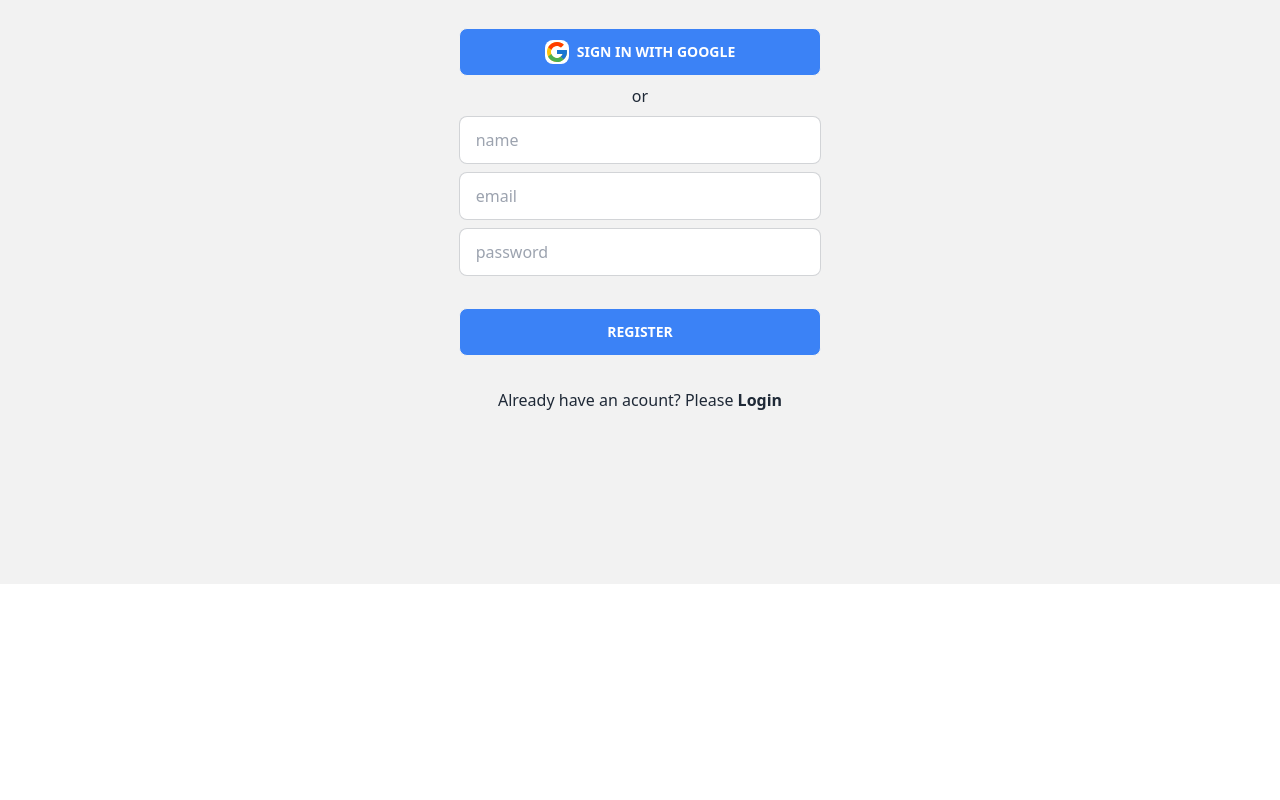
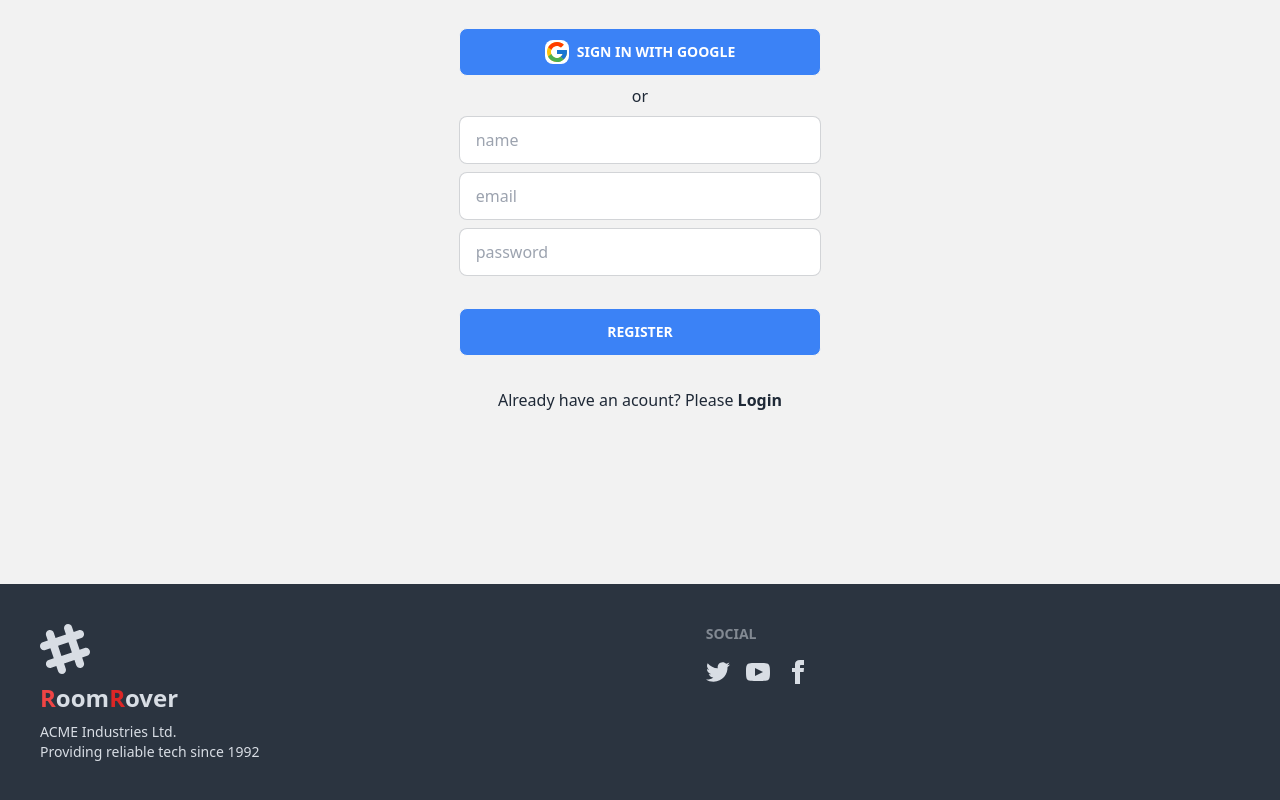
Before and after one commit to tazbir01/room-rover-client-side-ripo, a React (Vite) app: page /register in a window 1280 px wide. Shown: the part 280-1080 px from the top of the page. Before the commit the page ends 864 px from the top, so only its background shows below. Built offline with nearby package versions, Linux system fonts and the light colour scheme; no server answers.

Commit message:
deploy and added footer

```diff
--- /dev/null
+++ b/src/components/Footer/Footer.jsx
@@ -0,0 +1,23 @@
+import { Link } from "react-router-dom";
+
+const Footer = () => {
+    return (
+        <footer className="footer p-10 bg-neutral text-neutral-content">
+            <aside>
+                <svg width="50" height="50" viewBox="0 0 24 24" xmlns="http://www.w3.org/2000/svg" fillRule="evenodd" clipRule="evenodd" className="fill-current"><path d="M22.672 15.226l-2.432.811.841 2.515c.33 1.019-.209 2.127-1.23 2.456-1.15.325-2.148-.321-2.463-1.226l-.84-2.518-5.013 1.677.84 2.517c.391 1.203-.434 2.542-1.831 2.542-.88 0-1.601-.564-1.86-1.314l-.842-2.516-2.431.809c-1.135.328-2.145-.317-2.463-1.229-.329-1.018.211-2.127 1.231-2.456l2.432-.809-1.621-4.823-2.432.808c-1.355.384-2.558-.59-2.558-1.839 0-.817.509-1.582 1.327-1.846l2.433-.809-.842-2.515c-.33-1.02.211-2.129 1.232-2.458 1.02-.329 2.13.209 2.461 1.229l.842 2.515 5.011-1.677-.839-2.517c-.403-1.238.484-2.553 1.843-2.553.819 0 1.585.509 1.85 1.326l.841 2.517 2.431-.81c1.02-.33 2.131.211 2.461 1.229.332 1.018-.21 2.126-1.23 2.456l-2.433.809 1.622 4.823 2.433-.809c1.242-.401 2.557.484 2.557 1.838 0 .819-.51 1.583-1.328 1.847m-8.992-6.428l-5.01 1.675 1.619 4.828 5.011-1.674-1.62-4.829z"></path></svg>
+                <Link className="text-2xl font-bold"><span className="text-red-500">R</span>oom<span className="text-red-600">R</span>over</Link>
+                <p>ACME Industries Ltd.<br />Providing reliable tech since 1992</p>
+            </aside>
+            <nav>
+                <header className="footer-title">Social</header>
+                <div className="grid grid-flow-col gap-4">
+                    <a><svg xmlns="http://www.w3.org/2000/svg" width="24" height="24" viewBox="0 0 24 24" className="fill-current"><path d="M24 4.557c-.883.392-1.832.656-2.828.775 1.017-.609 1.798-1.574 2.165-2.724-.951.564-2.005.974-3.127 1.195-.897-.957-2.178-1.555-3.594-1.555-3.179 0-5.515 2.966-4.797 6.045-4.091-.205-7.719-2.165-10.148-5.144-1.29 2.213-.669 5.108 1.523 6.574-.806-.026-1.566-.247-2.229-.616-.054 2.281 1.581 4.415 3.949 4.89-.693.188-1.452.232-2.224.084.626 1.956 2.444 3.379 4.6 3.419-2.07 1.623-4.678 2.348-7.29 2.04 2.179 1.397 4.768 2.212 7.548 2.212 9.142 0 14.307-7.721 13.995-14.646.962-.695 1.797-1.562 2.457-2.549z"></path></svg></a>
+                    <a><svg xmlns="http://www.w3.org/2000/svg" width="24" height="24" viewBox="0 0 24 24" className="fill-current"><path d="M19.615 3.184c-3.604-.246-11.631-.245-15.23 0-3.897.266-4.356 2.62-4.385 8.816.029 6.185.484 8.549 4.385 8.816 3.6.245 11.626.246 15.23 0 3.897-.266 4.356-2.62 4.385-8.816-.029-6.185-.484-8.549-4.385-8.816zm-10.615 12.816v-8l8 3.993-8 4.007z"></path></svg></a>
+                    <a><svg xmlns="http://www.w3.org/2000/svg" width="24" height="24" viewBox="0 0 24 24" className="fill-current"><path d="M9 8h-3v4h3v12h5v-12h3.642l.358-4h-4v-1.667c0-.955.192-1.333 1.115-1.333h2.885v-5h-3.808c-3.596 0-5.192 1.583-5.192 4.615v3.385z"></path></svg></a>
+                </div>
+            </nav>
+        </footer>
+    );
+};
+
+export default Footer;
--- a/src/components/Home/Home.jsx
+++ b/src/components/Home/Home.jsx
@@ -14,7 +14,7 @@ const Home = () => {
             </Helmet>
             <Banner></Banner>
             <div className="bg-red-600 flex justify-around items-center  text-white text-center max-w-6xl mx-auto rounded-2xl my-6">
-            <div>
+                <div>
                     <p className="text-4xl font-bold">10% Off</p>
                     <p>for every room</p>
                 </div>
--- a/src/components/Root/Root.jsx
+++ b/src/components/Root/Root.jsx
@@ -1,11 +1,13 @@
 import { Outlet } from "react-router-dom";
 import Navbar from "../Navbar/Navbar";
+import Footer from "../Footer/Footer";
 
 const Root = () => {
     return (
         <div className="mx-auto">
             <Navbar></Navbar>
             <Outlet></Outlet>
+            <Footer></Footer>
         </div>
     );
 };
```
Also changed, not shown: firebase.json (added), 1 other file (tests, documents, lock files or other folders).
